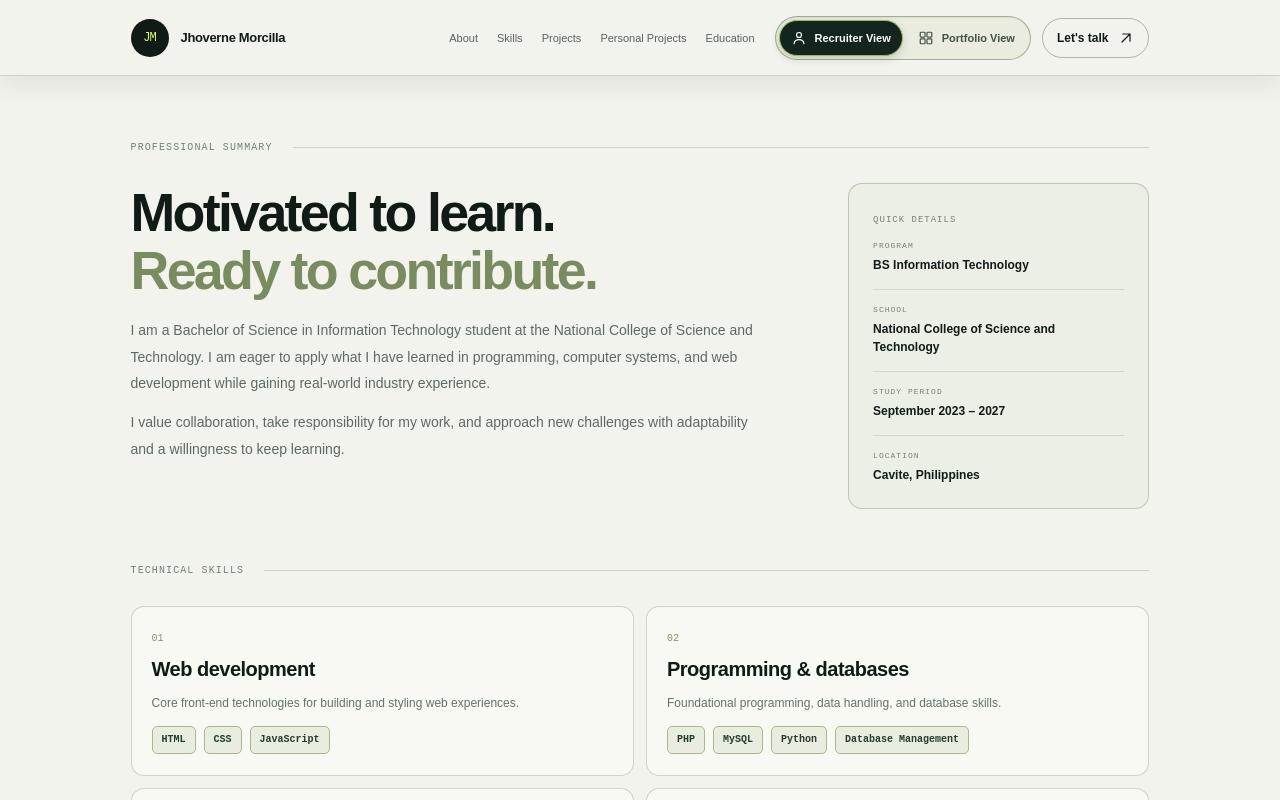
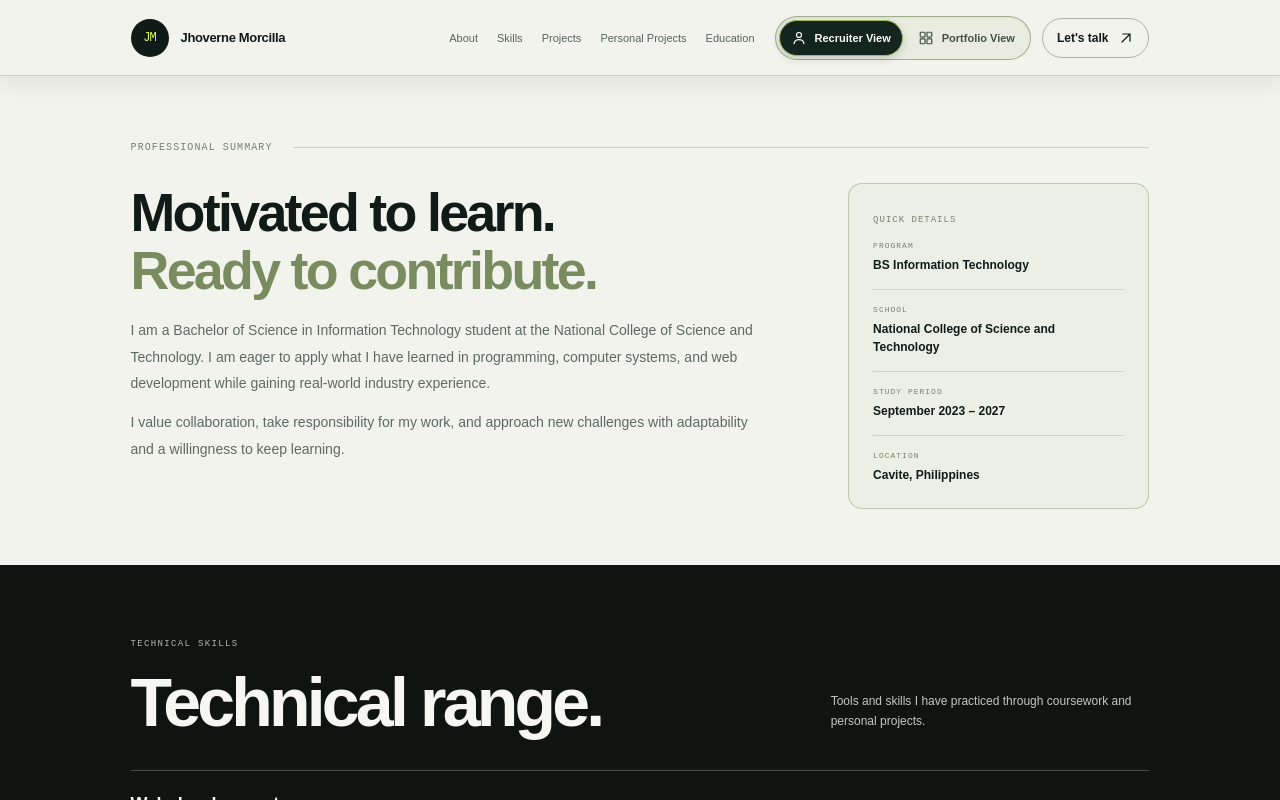
Before and after one commit to vernecles12/jhoverne-portfolio, a Next.js app: page / in a window 1280 px wide. Both pictures are taken after a click on the button "Recruiter View". Shown: the top 800 px of the page. Built offline with nearby package versions, Linux system fonts and the light colour scheme.

Commit message:
Update my portfolio

```diff
--- a/app/globals.css
+++ b/app/globals.css
@@ -1540,3 +1540,141 @@ button:focus-visible {
     display: none;
   }
 }
+
+.recruiter-skills-panel {
+  width: 100vw;
+  margin-left: calc(50% - 50vw);
+  padding: 68px 10.2vw 58px;
+  background: #101411;
+  color: #f6f7f3;
+}
+
+.recruiter-skills-inner {
+  width: 100%;
+  max-width: 1180px;
+  margin: 0 auto;
+}
+
+.recruiter-skills-heading {
+  display: grid;
+  grid-template-columns: minmax(0, 1fr) minmax(220px, .48fr);
+  align-items: end;
+  gap: 36px;
+  padding-bottom: 34px;
+  border-bottom: 1px solid rgba(246, 247, 243, .24);
+}
+
+.recruiter-skills-eyebrow {
+  grid-column: 1 / -1;
+  margin-bottom: -16px;
+  color: #aeb8ad;
+  font: 9px var(--mono);
+  letter-spacing: 1.35px;
+}
+
+.recruiter-skills-heading h2 {
+  margin: 0;
+  color: #f6f7f3;
+  font: 600 clamp(42px, 5.4vw, 68px)/.98 var(--display);
+  letter-spacing: -3.8px;
+}
+
+.recruiter-skills-heading p {
+  max-width: 310px;
+  margin: 0 0 4px;
+  color: #c1c8c1;
+  font-size: 12px;
+  line-height: 1.7;
+}
+
+.recruiter-skill-row {
+  display: grid;
+  grid-template-columns: minmax(220px, .48fr) minmax(0, 1fr);
+  align-items: center;
+  gap: 36px;
+  padding: 23px 0;
+  border-bottom: 1px solid rgba(246, 247, 243, .2);
+}
+
+.recruiter-skill-row-copy h3 {
+  margin: 0 0 7px;
+  color: #f6f7f3;
+  font: 600 18px/1.2 var(--sans);
+  letter-spacing: -.35px;
+}
+
+.recruiter-skill-row-copy p {
+  max-width: 260px;
+  margin: 0;
+  color: #b5beb6;
+  font-size: 11px;
+  line-height: 1.65;
+}
+
+.recruiter-skill-tools {
+  display: grid;
+  grid-template-columns: repeat(auto-fit, minmax(62px, 1fr));
+  align-items: start;
+  gap: 14px 10px;
+}
+
+.recruiter-skill-tool {
+  min-width: 0;
+  display: flex;
+  flex-direction: column;
+  align-items: center;
+  gap: 7px;
+  text-align: center;
+}
+
+.recruiter-skill-mark {
+  width: 32px;
+  height: 32px;
+  display: grid;
+  place-items: center;
+  border: 1px solid rgba(246, 247, 243, .36);
+  border-radius: 7px;
+  color: #f6f7f3;
+  font: 700 11px/1 var(--mono);
+  letter-spacing: -.5px;
+}
+
+.recruiter-skill-name {
+  max-width: 88px;
+  color: #d4dad4;
+  font-size: 9px;
+  line-height: 1.35;
+  overflow-wrap: anywhere;
+}
+
+@media (max-width: 1050px) {
+  .recruiter-skills-panel { padding-right: 7vw; padding-left: 7vw; }
+}
+
+@media (max-width: 760px) {
+  .recruiter-skills-panel {
+    margin-top: 44px;
+    padding: 46px 7vw 40px;
+  }
+
+  .recruiter-skills-heading {
+    grid-template-columns: 1fr;
+    gap: 14px;
+    padding-bottom: 24px;
+  }
+
+  .recruiter-skills-eyebrow { margin-bottom: 0; }
+  .recruiter-skills-heading h2 { font-size: clamp(38px, 10vw, 52px); letter-spacing: -2.8px; }
+  .recruiter-skills-heading p { max-width: 340px; }
+
+  .recruiter-skill-row {
+    grid-template-columns: 1fr;
+    gap: 17px;
+    padding: 20px 0;
+  }
+
+  .recruiter-skill-row-copy p { max-width: 340px; }
+  .recruiter-skill-tools { grid-template-columns: repeat(auto-fit, minmax(58px, 1fr)); gap: 12px 7px; }
+  .recruiter-skill-mark { width: 30px; height: 30px; }
+  .recruiter-skill-name { max-width: 76px; font-size: 8px; }
+}
--- a/app/page.tsx
+++ b/app/page.tsx
@@ -32,6 +32,23 @@ const skillGroups = [
 		symbol: "⌘",
 	},
 ];
+
+const skillMarks: Record<string, string> = {
+	HTML: "5",
+	CSS: "3",
+	JavaScript: "JS",
+	PHP: "php",
+	MySQL: "DB",
+	Python: "Py",
+	"Database Management": "DB",
+	Figma: "F",
+	"UI Design": "UI",
+	Prototyping: "PX",
+	"Basic Troubleshooting": "IT",
+	Word: "W",
+	Excel: "X",
+	PowerPoint: "P",
+};
 
 const strengths = [
 	"Willingness to learn",
@@ -201,22 +218,33 @@ function RecruiterView({ view, onChangeView, onShowPortfolio }: { view: ViewMode
 					</aside>
 				</div>
 
-				<div className="recruiter-section-heading recruiter-heading-spaced" id="recruiter-skills">
-					<span className="section-index">TECHNICAL SKILLS</span>
-					<span className="section-rule" />
+				<section className="recruiter-skills-panel recruiter-heading-spaced" id="recruiter-skills" aria-labelledby="recruiter-skills-title">
+					<div className="recruiter-skills-inner">
+						<div className="recruiter-skills-heading">
+							<span className="recruiter-skills-eyebrow">TECHNICAL SKILLS</span>
+							<h2 id="recruiter-skills-title">Technical range.</h2>
+							<p>Tools and skills I have practiced through coursework and personal projects.</p>
 						</div>
-				<div className="recruiter-skill-grid">
+						<div className="recruiter-skill-rows">
 							{skillGroups.map((group) => (
-						<article className="recruiter-skill-card" key={group.number}>
-							<span className="recruiter-card-number">{group.number}</span>
+								<article className="recruiter-skill-row" key={group.number}>
+									<div className="recruiter-skill-row-copy">
 										<h3>{group.title}</h3>
 										<p>{group.description}</p>
-							<div className="tag-list">
-								{group.tags.map((tag) => <span className="tag" key={tag}>{tag}</span>)}
+									</div>
+									<div className="recruiter-skill-tools">
+										{group.tags.map((tag) => (
+											<div className="recruiter-skill-tool" key={tag}>
+												<span className="recruiter-skill-mark" aria-hidden="true">{skillMarks[tag]}</span>
+												<span className="recruiter-skill-name">{tag}</span>
+											</div>
+										))}
 									</div>
 								</article>
 							))}
 						</div>
+					</div>
+				</section>
 				<div className="recruiter-strengths">
 					<strong>PERSONAL STRENGTHS</strong>
 					<div>{strengths.map((strength) => <span key={strength}>{strength}</span>)}</div>
```
Lines whose indentation alone changed are shown as unchanged.
